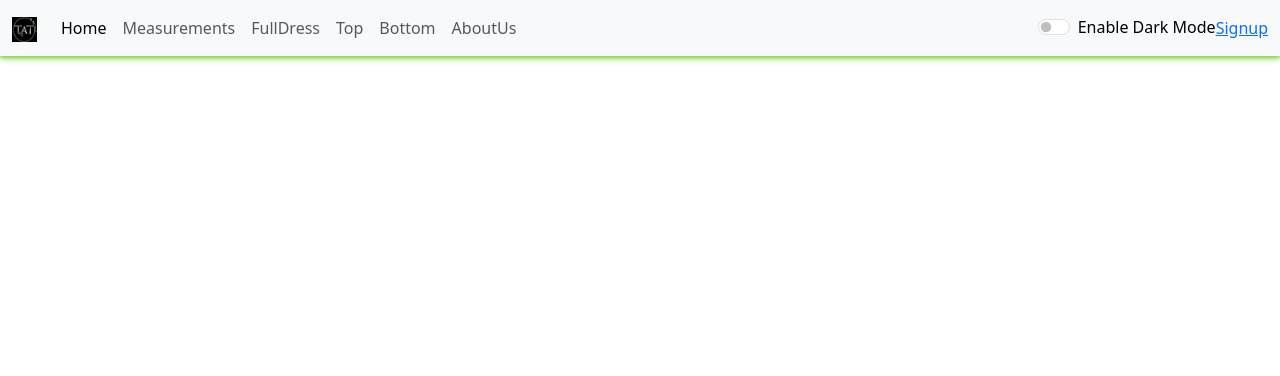
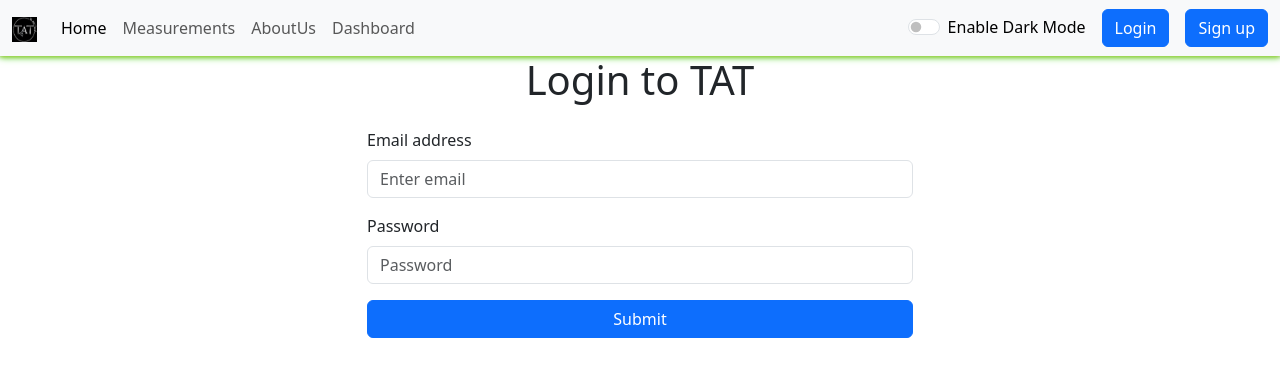
Before and after one commit to Yashrxx/TAT, a React (Create React App) app: page /TAT/login in a window 1280 px wide. Shown: the top 376 px of the page. Built offline with nearby package versions, Linux system fonts and the light colour scheme; a web font is replaced by a local one.

Commit message:
Signup - Login Pages

```diff
--- a/src/App.js
+++ b/src/App.js
@@ -9,10 +9,22 @@ import About from './components/About';
 import 'bootstrap/dist/css/bootstrap.min.css';
 import 'bootstrap/dist/js/bootstrap.bundle.min.js';
 import { BrowserRouter, Route, Routes } from 'react-router-dom';
-import { useState } from 'react';
+import { useState ,useEffect } from 'react';
 import Signup from './authentication/Signup'
+import Login from './authentication/Login'
+import ProtectedRoute from './authentication/ProtectedRoute';
+import Dashboard from './dataValues/Dashboard';
+function App() {
+  const [isAuthenticated, setIsAuthenticated] = useState(
+    !!localStorage.getItem("token")
+  );
 
-function App() {
+  useEffect(() => {
+    const checkAuth = () => setIsAuthenticated(!!localStorage.getItem("token"));
+    window.addEventListener("storage", checkAuth);
+    return () => window.removeEventListener("storage", checkAuth);
+  }, []);
+
   const [mode, setmode] = useState('light');
   const [btnText, setbtnTxt] = useState('Enable Dark Mode')
   const removebodycls = () => {
@@ -41,13 +53,17 @@ function App() {
     <BrowserRouter basename='/TAT'>
       <Navbar btnText={btnText} mode={mode} toggleMode={toggleMode} />
       <Routes>
+        <Route path='/signup' element={<Signup setIsAuthenticated={setIsAuthenticated} mode={mode}/>} />
+        <Route path='/login' element={<Login setIsAuthenticated={setIsAuthenticated} mode={mode}/>} />
+        <Route path='/dashboard' element={<Dashboard mode={mode}/>} />
+        <Route element={<ProtectedRoute isAuthenticated={isAuthenticated} />}>
         <Route path='/' element={<Home />} />
         <Route path='/measurements' element={<Measurements mode={mode}/>} />
         <Route path='/top' element={<Top mode={mode}/>} />
         <Route path='/fulldress' element={<FullDress mode={mode} />} />
         <Route path='/bottom' element={<Bottom mode={mode}/>} />
         <Route path='/about' element={<About mode={mode}/>} />
-        <Route path='/signup' element={<Signup mode={mode}/>} />
+        </Route>
       </Routes>
     </BrowserRouter>
   );
--- /dev/null
+++ b/src/authentication/Login.js
@@ -0,0 +1,78 @@
+import { useState } from 'react';
+import { Form, Button, Container, Row, Col } from 'react-bootstrap';
+import { Fragment } from 'react';
+import { useNavigate } from 'react-router-dom';
+
+const Login = ({ setIsAuthenticated }) => {
+    const navigate = useNavigate();
+    const [email, setEmail] = useState('');
+    const [password, setPassword] = useState('');
+
+    const handleSubmit = async (e) => {
+        e.preventDefault();
+        try {
+            const response = await fetch('https://tat-f2rq.onrender.com/api/auth/login', {
+                method: 'POST',
+                headers: {
+                    'Content-type': 'application/json'
+                },
+                body: JSON.stringify({ email, password })
+            });
+
+            const json = await response.json();
+            console.log(json);
+            if (json.success === true) {
+                setIsAuthenticated(true);
+                localStorage.setItem('token', json.authToken);
+                navigate('/urbanBasket');
+            } else {
+                console.warn("Invalid Credentials");
+            }
+        } catch (error) {
+            console.error("Login failed:", error);
+        }
+    };
+
+    return (
+        <Fragment>
+            <div id="login">
+                <div className="container-x">
+                    <section>
+                        <Container>
+                            <Row style={{ justifyContent: "space-evenly", alignItems: "center", alignContent: "center" }}>
+                                <Col xs={12} md={6}>
+                                    <h1 className="text-center mb-4">Login to TAT</h1>
+                                    <Form onSubmit={handleSubmit}>  {/* 🔹 Ensure form handles submit */}
+                                        <Form.Group className="justify-content-md-center  mb-3" controlId="formBasicEmail">
+                                            <Form.Label>Email address</Form.Label>
+                                            <Form.Control
+                                                type="email"
+                                                placeholder="Enter email"
+                                                value={email}
+                                                onChange={(e) => setEmail(e.target.value)}
+                                            />
+                                        </Form.Group>
+                                        <Form.Group className=" mb-3" controlId="formBasicPassword">
+                                            <Form.Label>Password</Form.Label>
+                                            <Form.Control
+                                                type="password"
+                                                placeholder="Password"
+                                                value={password}
+                                                onChange={(e) => setPassword(e.target.value)}
+                                            />
+                                        </Form.Group>
+                                        <Button className="logx mb-3 w-100" variant="primary" type="submit">
+                                            Submit
+                                        </Button>
+                                    </Form>
+                                </Col>
+                            </Row>
+                        </Container>
+                    </section>
+                </div>
+            </div>
+        </Fragment>
+    )
+}
+
+export default Login;
--- /dev/null
+++ b/src/authentication/ProtectedRoute.js
@@ -0,0 +1,8 @@
+import { Navigate, Outlet } from "react-router-dom";
+
+const ProtectedRoute = ({isAuthenticated}) => {
+
+    return isAuthenticated ? <Outlet /> : <Navigate to="/signup" replace />;
+};
+
+export default ProtectedRoute;
--- a/src/components/Navbar.js
+++ b/src/components/Navbar.js
@@ -1,9 +1,19 @@
-import './Navbar.css'
-import { Link } from 'react-router-dom'
-import TAT from '../assets/img/TAT_Logo.jpeg'
+import './Navbar.css';
+import { useNavigate, useLocation, Link } from 'react-router-dom';
+import React, { useEffect } from 'react';
+import TAT from '../assets/img/TAT_Logo.jpeg';
 import PropTypes from 'prop-types';
 
 const Navbar = (props) => {
+    const navigate = useNavigate();
+    const isLoggedIn = !!localStorage.getItem('token');
+    const handleLogout = () => {
+        localStorage.removeItem("token")
+        navigate("/login")
+    }
+    let location = useLocation();
+    useEffect(() => {
+    }, [location])
     return (
         <nav className={`navbar navbar-expand-lg navbar-${props.mode} bg-${props.mode}`}>
             <div className="container-fluid">
@@ -20,24 +30,37 @@ const Navbar = (props) => {
                             <Link className="nav-link" to="/measurements" >Measurements</Link>
                         </li>
 
-                        <li className="nav-item">
-                            <Link className="nav-link" to="/fulldress" >FullDress</Link>
-                        </li>
-                        <li className="nav-item">
-                            <Link className="nav-link" to="/top" >Top</Link>
-                        </li>
-                        <li className="nav-item">
-                            <Link className="nav-link" to="/bottom" >Bottom</Link>
-                        </li>
+                        {isLoggedIn && (
+                            <li className="nav-item">
+                                <Link className="nav-link" to="/fulldress">FullDress</Link>
+                            </li>
+                        )}
+                        {isLoggedIn && (
+                            <li className="nav-item">
+                                <Link className="nav-link" to="/top">Top</Link>
+                            </li>
+                        )}
+                        {isLoggedIn && (
+                            <li className="nav-item">
+                                <Link className="nav-link" to="/bottom">Bottom</Link>
+                            </li>
+                        )}
                         <li className="nav-item">
                             <Link className="nav-link" aria-disabled="true" to="/about" >AboutUs</Link>
                         </li>
+                        <li className="nav-item">
+                            <Link className="nav-link" aria-disabled="true" to="/dashboard" >Dashboard</Link>
+                        </li>
                     </ul>
-                        <div className={`form-check form-switch text-${props.mode === 'light' ? 'black' : 'light'}`}>
-                            <input className="form-check-input" type="checkbox" role="switch" onClick={() => { props.toggleMode('null') }} id="flexSwitchCheckDefault" />
-                            <label className="form-check-label" onClick={props.toggleMode} htmlFor="flexSwitchCheckDefault" >{props.btnText}</label>
-                        </div>
-                        <Link to='/signup'>Signup</Link>
+                    <div className={`form-check form-switch text-${props.mode === 'light' ? 'black' : 'light'}`}>
+                        <input className="form-check-input" type="checkbox" role="switch" onClick={() => { props.toggleMode('null') }} id="flexSwitchCheckDefault" />
+                        <label className="form-check-label" onClick={props.toggleMode} htmlFor="flexSwitchCheckDefault" >{props.btnText}</label>
+                    </div>
+                    {!localStorage.getItem('token') ? <form className="d-flex">
+                        <Link className='btn btn-primary mx-3' to='/login' role='button'>Login</Link>
+                        <Link className='btn btn-primary' to='/signup' role='button'>Sign up</Link>
+                    </form>
+                        : <Link onClick={handleLogout} className='btn btn-primary' to='/login' role='button'>Logout</Link>}
                 </div>
             </div>
         </nav>
--- /dev/null
+++ b/src/dataValues/Dashboard.js
@@ -0,0 +1,11 @@
+
+
+function Dashboard(){
+    return(
+        <div>
+            <h1>Hello from Dashboard !!</h1>
+        </div>
+    )
+}
+
+export default Dashboard
```
Also changed, not shown: src/dataValues/UserInfo.js (deleted), 1 other file (tests, documents, lock files or other folders).
